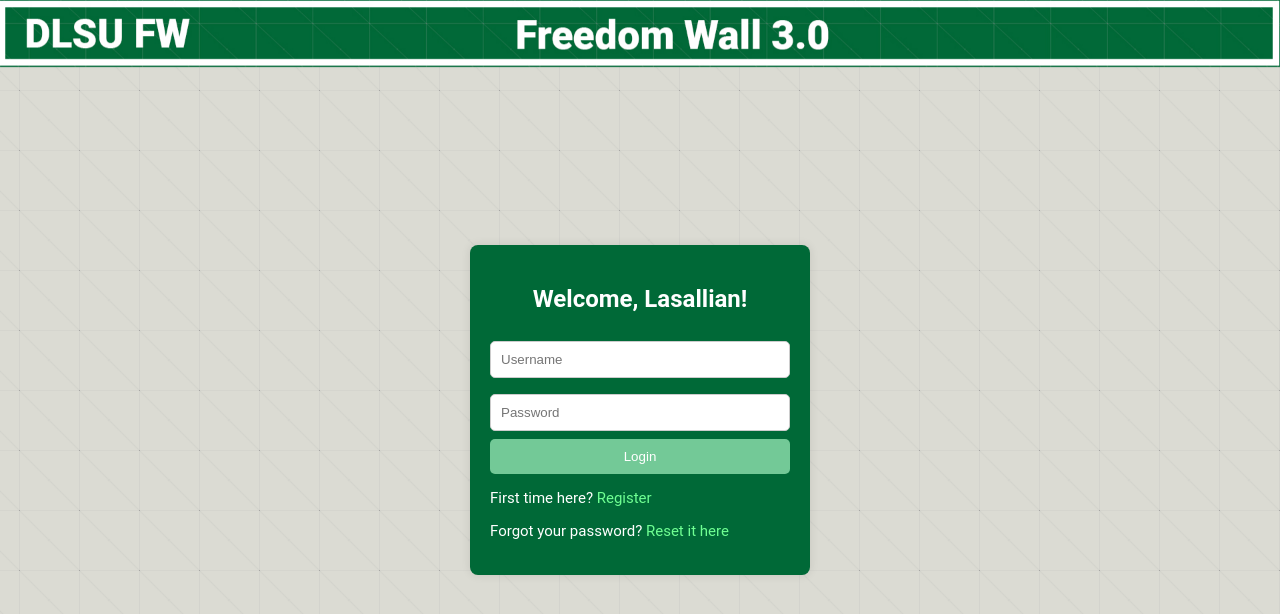
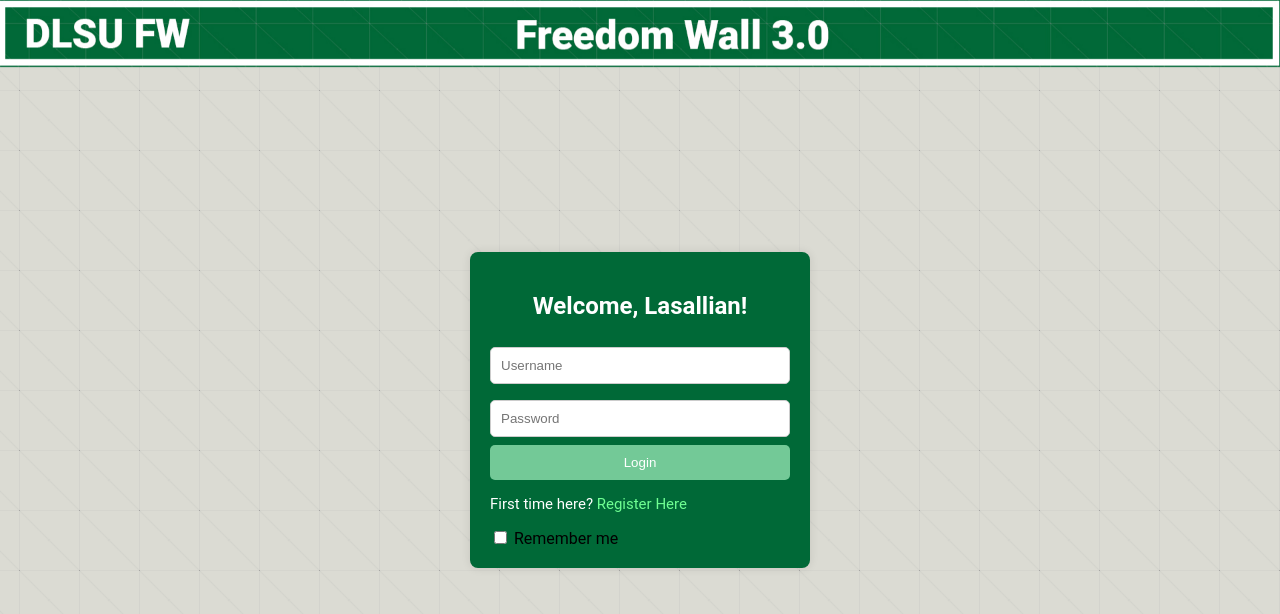
Before and after one commit to jeckerschan/CCAPPDEV, a plain HTML site: page CCAPDEV/Login.html in a window 1280 px wide. Shown: the top 614 px of the page. Drawn offline with Linux system fonts and the light colour scheme.

Commit message:
Update Login.html

```diff
--- a/CCAPDEV/Login.html
+++ b/CCAPDEV/Login.html
@@ -17,9 +17,10 @@
             <input type="password" name="password" placeholder="Password" required>
             <input type="submit" value="Login">
         </form>
-        <p>First time here?  <a href="register.html">Register</a></p>
-        <p>Forgot your password? <a href="forgot_password.html">Reset it here</a></p>
-
+        <p>First time here?  <a href="register.html">Register Here</a></p>
+        <label>
+            <input type="checkbox" name="remember_me"> Remember me
+        </label>
     </div>
 </body>
 </html>
```
